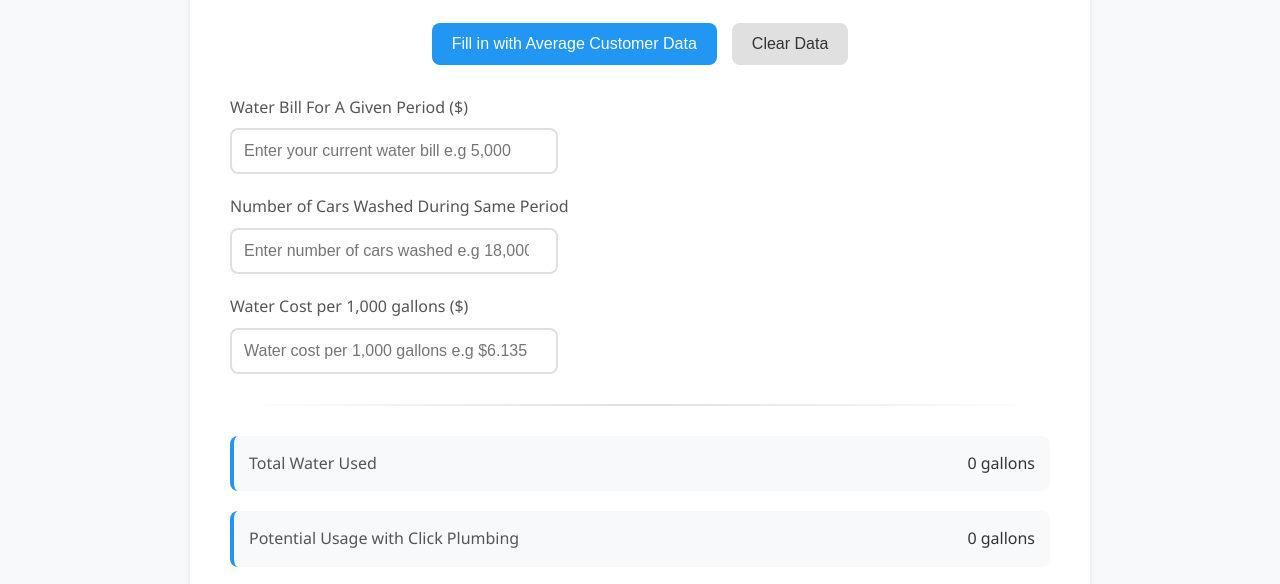
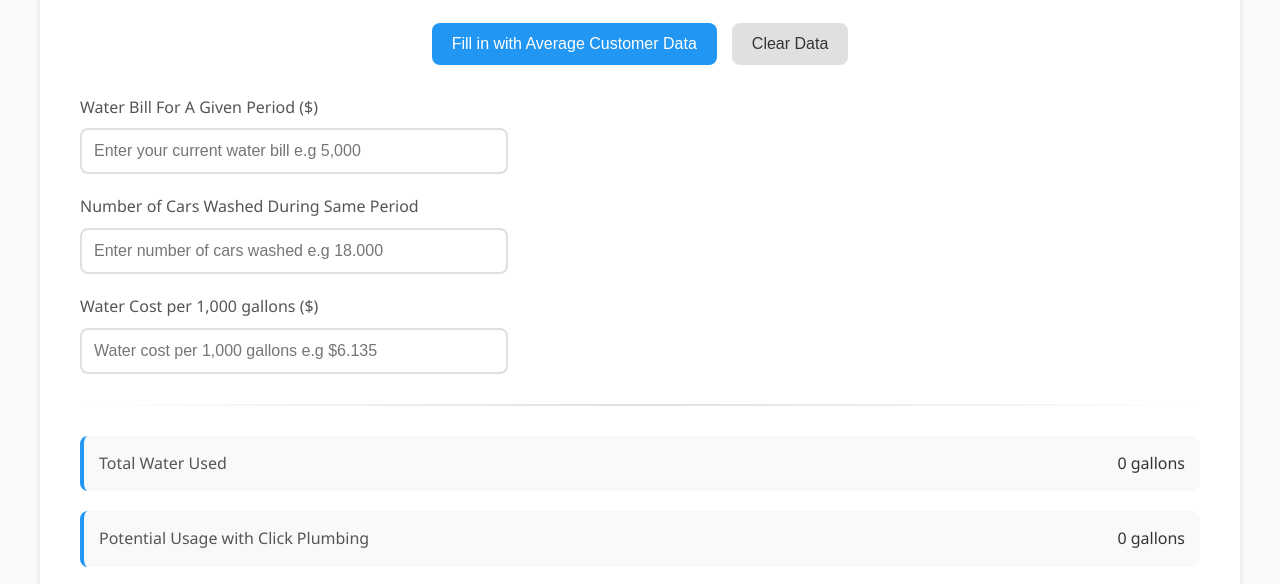
Before and after one commit to Click-Plumbing/click-plumbing.github.io, a plain HTML site: page index.html in a window 1280 px wide. Shown: the part 208-792 px from the top of the page. Drawn offline with Linux system fonts and the light colour scheme.

Commit message:
expand window

```diff
--- a/index.html
+++ b/index.html
@@ -14,7 +14,7 @@
 
         body {
             font-family: 'Segoe UI', system-ui, -apple-system, sans-serif;
-            max-width: 900px;
+            max-width: 1200px;
             margin: 40px auto;
             padding: 20px;
             background-color: #f8f9fa;
@@ -84,7 +84,7 @@
 
         input {
             width: 100%;
-            max-width: 300px;
+            max-width: 400px;
             padding: 12px;
             border: 2px solid #e0e0e0;
             border-radius: var(--border-radius);
@@ -169,7 +169,7 @@
             </div>
             <div class="input-group">
                 <label for="carsWashed">Number of Cars Washed During Same Period</label>
-                <input type="number" id="carsWashed" step="1" placeholder="Enter number of cars washed e.g 18,000">
+                <input type="number" id="carsWashed" step="1" placeholder="Enter number of cars washed e.g 18.000">
             </div>
             <div class="input-group">
                 <label for="waterCost">Water Cost per 1,000 gallons ($)</label>
```
